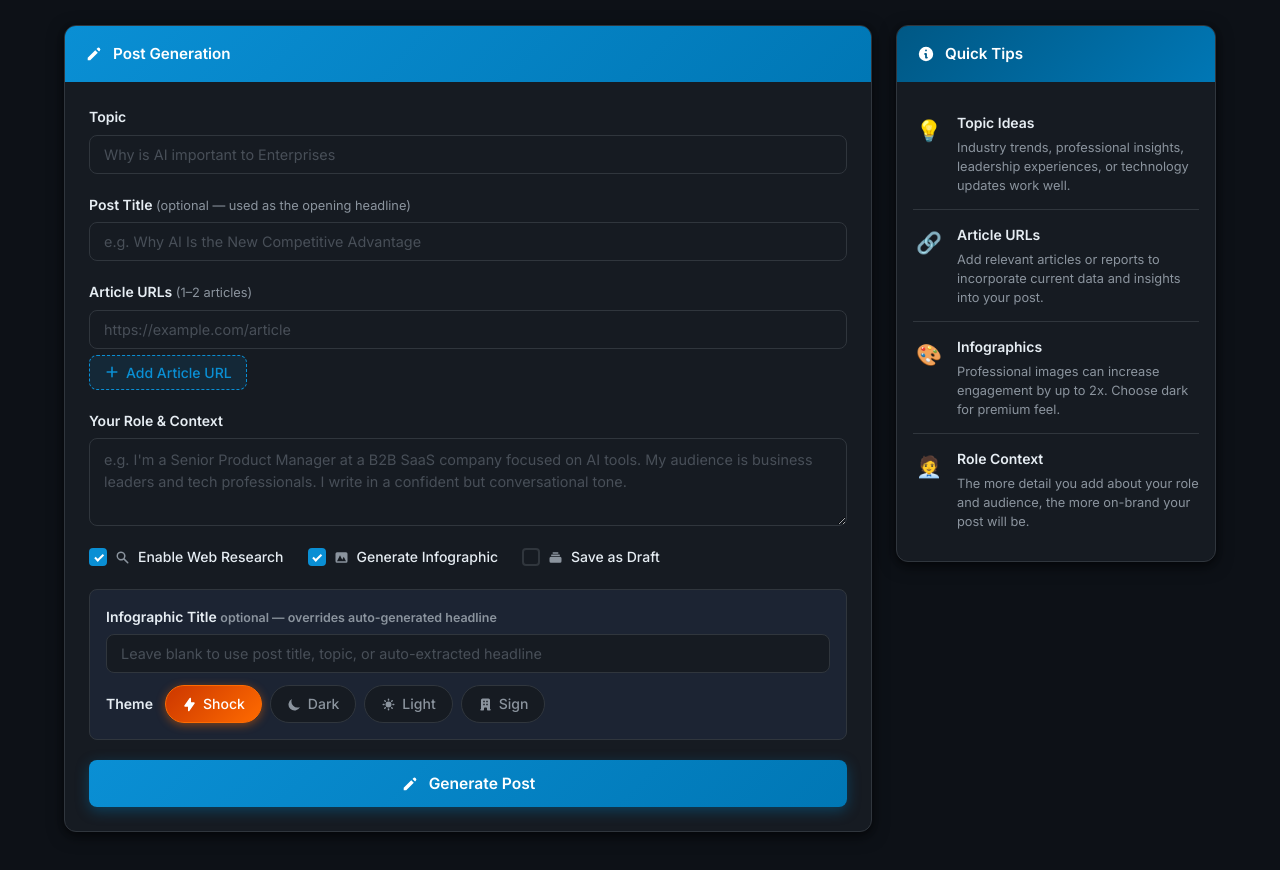
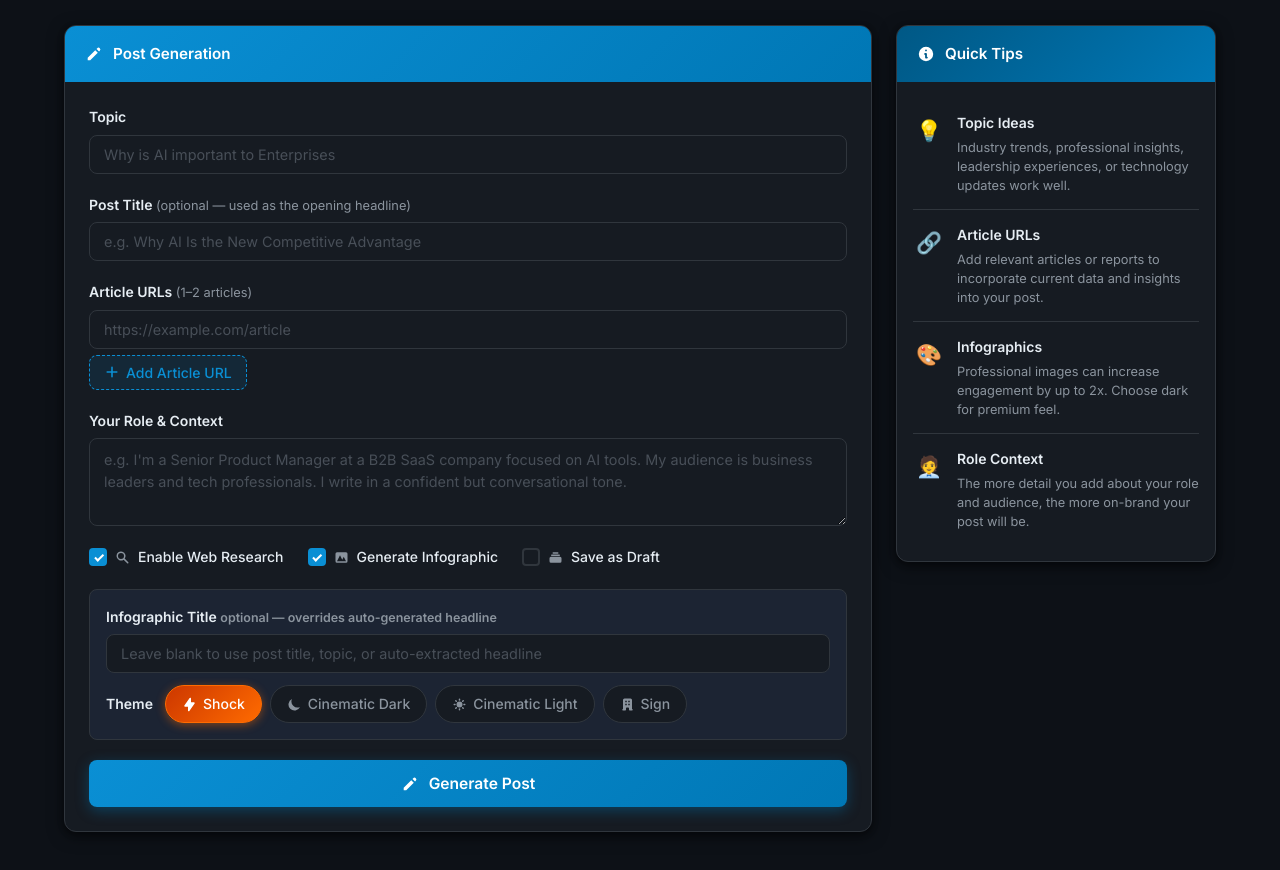
Before and after one commit to cjmccarthy65/linkedin-writer, a website: page index.html in a window 1280 px wide. Shown: the part 192-1062 px from the top of the page. Drawn offline with Linux system fonts and the light colour scheme.

Commit message:
Rename Dark and Light themes to Cinematic Dark and Cinematic Light
Co-Authored-By: Claude Sonnet 4.6 <noreply@anthropic.com>

```diff
--- a/index.html
+++ b/index.html
@@ -135,14 +135,14 @@
                   <input type="radio" name="infoTheme" value="dark" />
                   <span class="theme-pill">
                     <svg viewBox="0 0 20 20" fill="currentColor"><path d="M17.293 13.293A8 8 0 016.707 2.707a8.001 8.001 0 1010.586 10.586z"/></svg>
-                    Dark
+                    Cinematic Dark
                   </span>
                 </label>
                 <label class="theme-option light-option">
                   <input type="radio" name="infoTheme" value="light" />
                   <span class="theme-pill">
                     <svg viewBox="0 0 20 20" fill="currentColor"><path fill-rule="evenodd" d="M10 2a1 1 0 011 1v1a1 1 0 11-2 0V3a1 1 0 011-1zm4 8a4 4 0 11-8 0 4 4 0 018 0zm-.464 4.95l.707.707a1 1 0 001.414-1.414l-.707-.707a1 1 0 00-1.414 1.414zm2.12-10.607a1 1 0 010 1.414l-.706.707a1 1 0 11-1.414-1.414l.707-.707a1 1 0 011.414 0zM17 11a1 1 0 100-2h-1a1 1 0 100 2h1zm-7 4a1 1 0 011 1v1a1 1 0 11-2 0v-1a1 1 0 011-1zM5.05 6.464A1 1 0 106.465 5.05l-.708-.707a1 1 0 00-1.414 1.414l.707.707zm1.414 8.486l-.707.707a1 1 0 01-1.414-1.414l.707-.707a1 1 0 011.414 1.414zM4 11a1 1 0 100-2H3a1 1 0 000 2h1z" clip-rule="evenodd"/></svg>
-                    Light
+                    Cinematic Light
                   </span>
                 </label>
                 <label class="theme-option sign-option">
```
